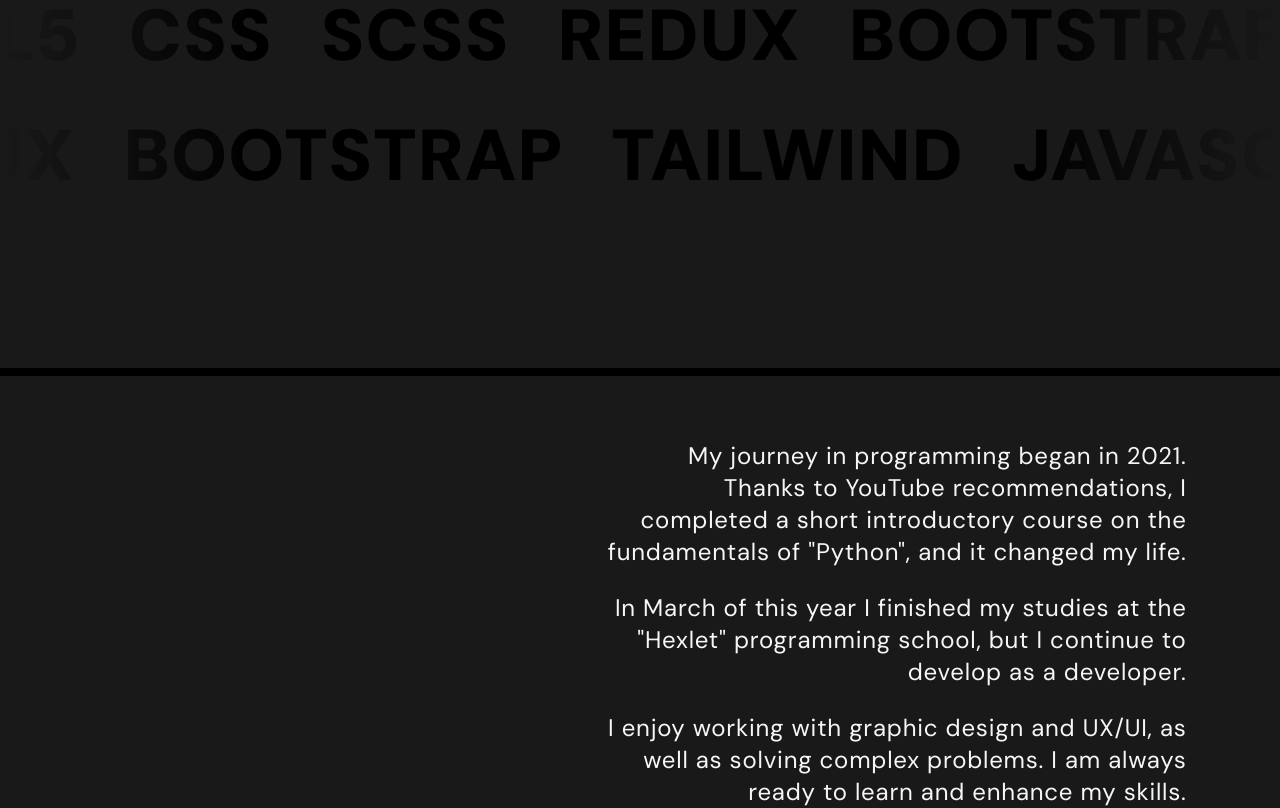
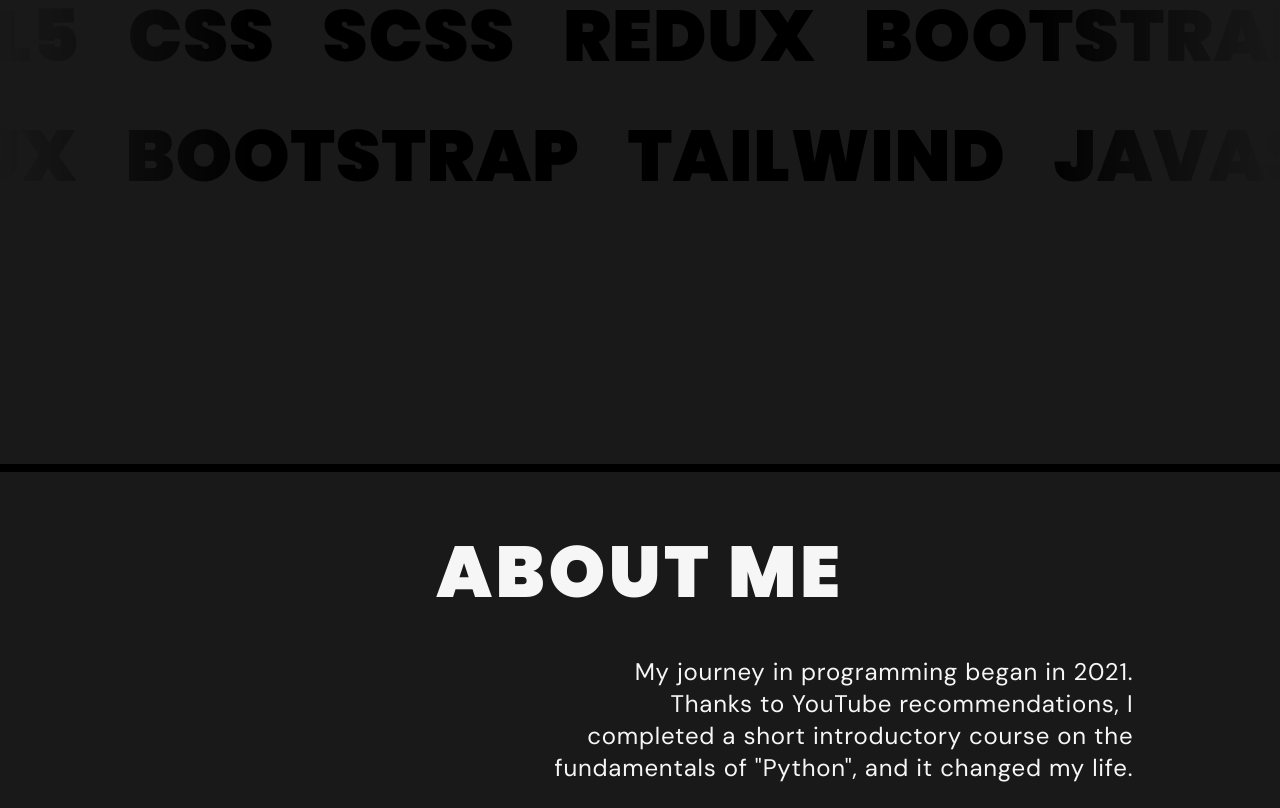
Before and after one commit to MiggRabbid/miggrabbid-com, a React (Create React App) app: page / in a window 1280 px wide. Shown: the part 1120-1928 px from the top of the page. Built offline with nearby package versions, Linux system fonts and the light colour scheme.

Commit message:
DEV: Made an infinite scroll stack

```diff
--- a/src/components/Header/Header.module.scss
+++ b/src/components/Header/Header.module.scss
@@ -21,7 +21,7 @@
 
     .header__title {
       @apply
-      font-myTitleFont
+      font-myTextFont
       font-semibold
       flex
       justify-center
--- a/src/components/Sections/About.jsx
+++ b/src/components/Sections/About.jsx
@@ -3,6 +3,9 @@
 
 const About = () => (
   <section className={styles.container}>
+    <div className={styles.title}>
+      <h2>About me</h2>
+    </div>
     <div className={styles.about}>
       <p>
         My journey in programming began in 2021. Thanks to YouTube recommendations, I completed a short introductory course on the fundamentals of &quot;Python&quot;, and it changed my life.
--- a/src/components/Sections/About.module.scss
+++ b/src/components/Sections/About.module.scss
@@ -1,13 +1,22 @@
+@import '../../styles/mixins.scss';
+
 .container {
+  height: calc(100vmin - 1rem);
   @apply
   py-16
   bg-myTheme-primary
   text-myTheme-light
   flex
-  justify-center
-  items-center
+  flex-col
   w-full
-  mt-2;
+  mt-2
+  gap-12;
+
+  .title {
+    @include section-title();
+    @apply
+    text-myTheme-light;
+  }
 
   .about {
     @apply
--- a/src/components/Sections/Stack.module.scss
+++ b/src/components/Sections/Stack.module.scss
@@ -1,7 +1,7 @@
 @import '../../styles/mixins.scss';
 
 .container {
-  height: calc(100vmin - 6rem - 1rem);
+  height: calc(100vmin - 1rem);
 
   @apply
   py-16
@@ -58,6 +58,7 @@
           w-min
           h-max
           text-7xl
+          font-myTitleFont
           uppercase
           font-black
           rounded-md
```
